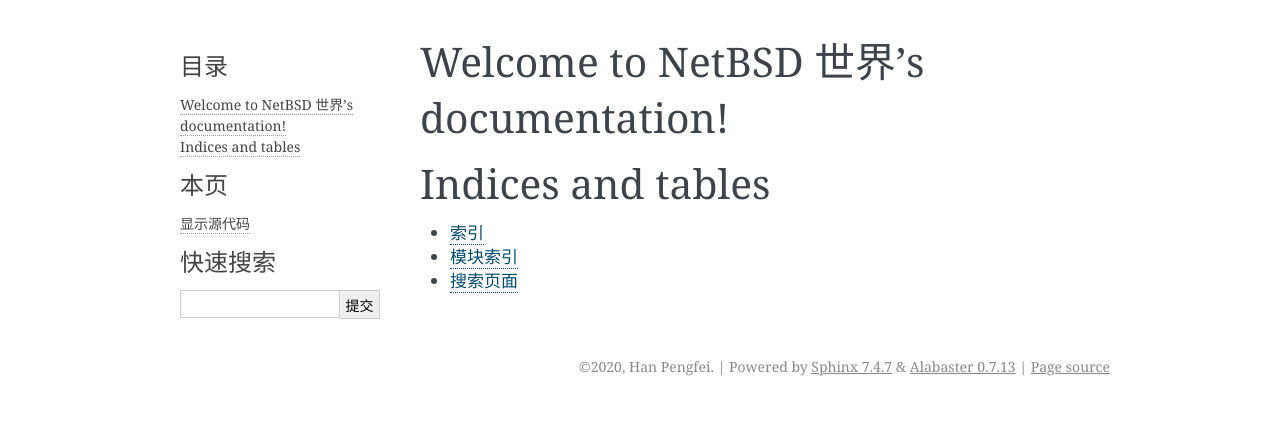
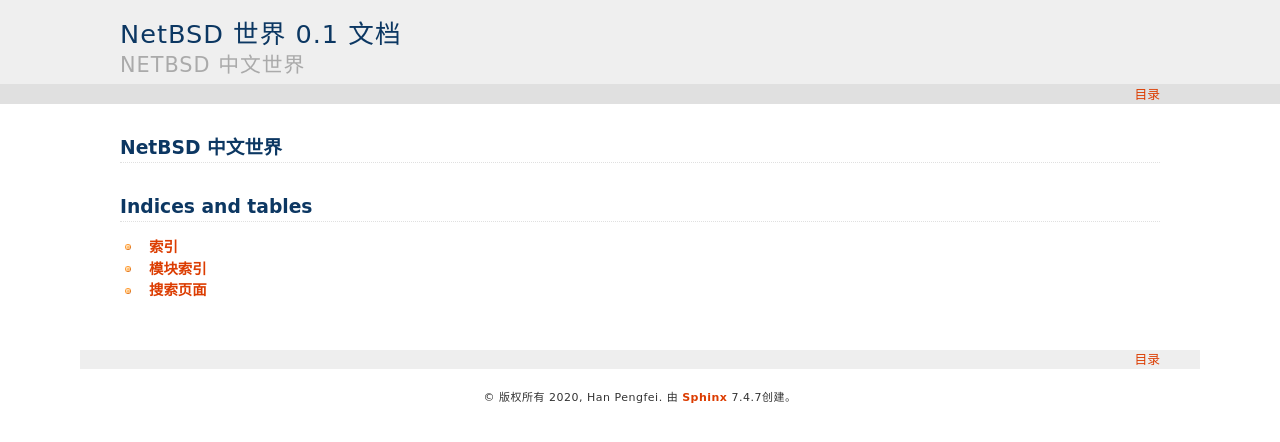
Before and after one commit to pengphei/netbsd-world, a Sphinx documentation site: the page built from source/index.rst, in a window 1280 px wide. Shown: the top 442 px of the page. Built offline with Sphinx 7.4.7, drawn with Linux system fonts in a browser that asks for light colours.

Commit message:
conf: update conf
Signed-off-by: Han Pengfei <pengphei@qq.com>

```diff
--- a/source/conf.py
+++ b/source/conf.py
@@ -54,7 +54,7 @@
 # The theme to use for HTML and HTML Help pages.  See the documentation for
 # a list of builtin themes.
 #
-html_theme = 'alabaster'
+html_theme = 'haiku'
 
 # Add any paths that contain custom static files (such as style sheets) here,
 # relative to this directory. They are copied after the builtin static files,
--- a/source/index.rst
+++ b/source/index.rst
@@ -3,7 +3,7 @@
    You can adapt this file completely to your liking, but it should at least
    contain the root `toctree` directive.
 
-Welcome to NetBSD 世界's documentation!
+NetBSD 中文世界
 =======================================
 
 .. toctree::
```
